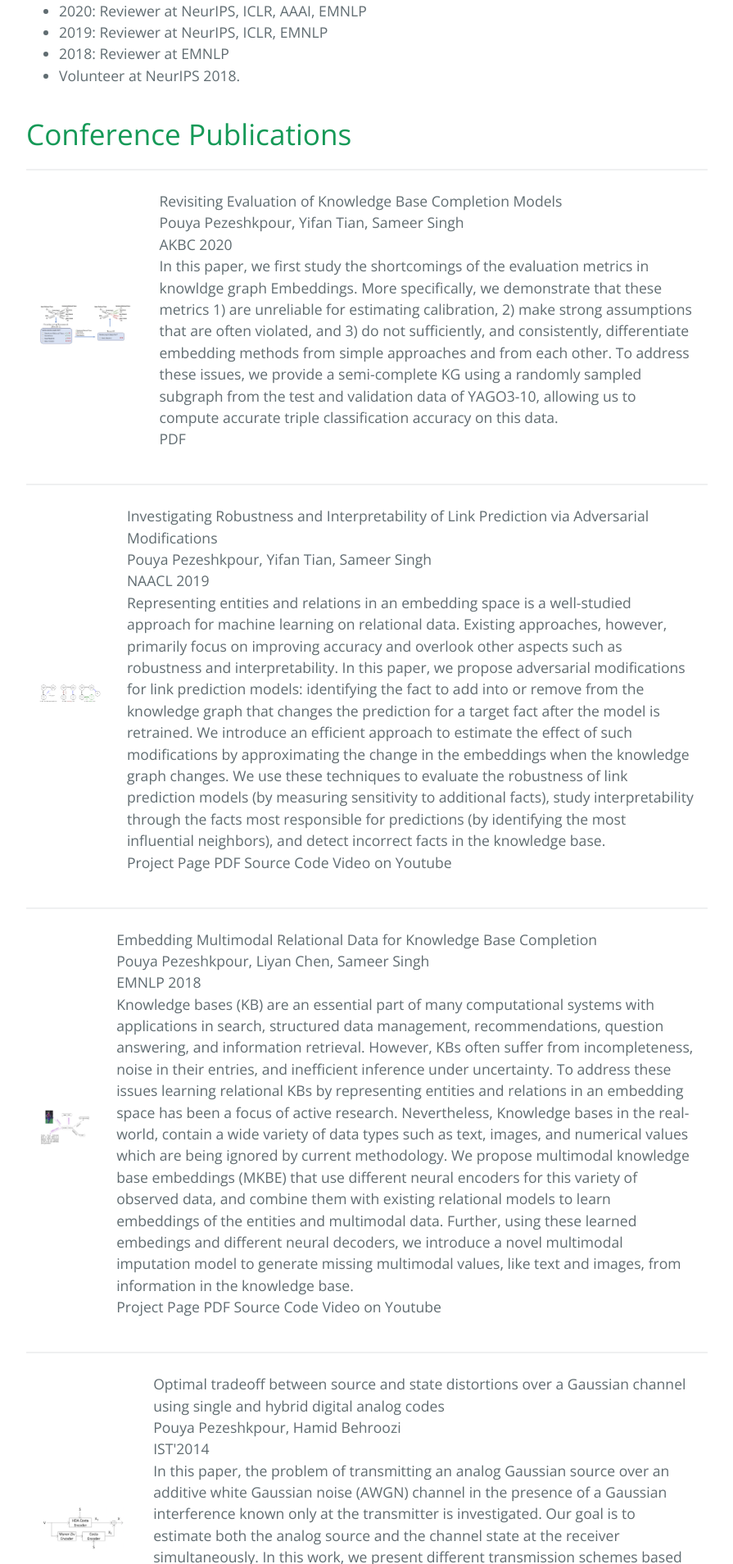
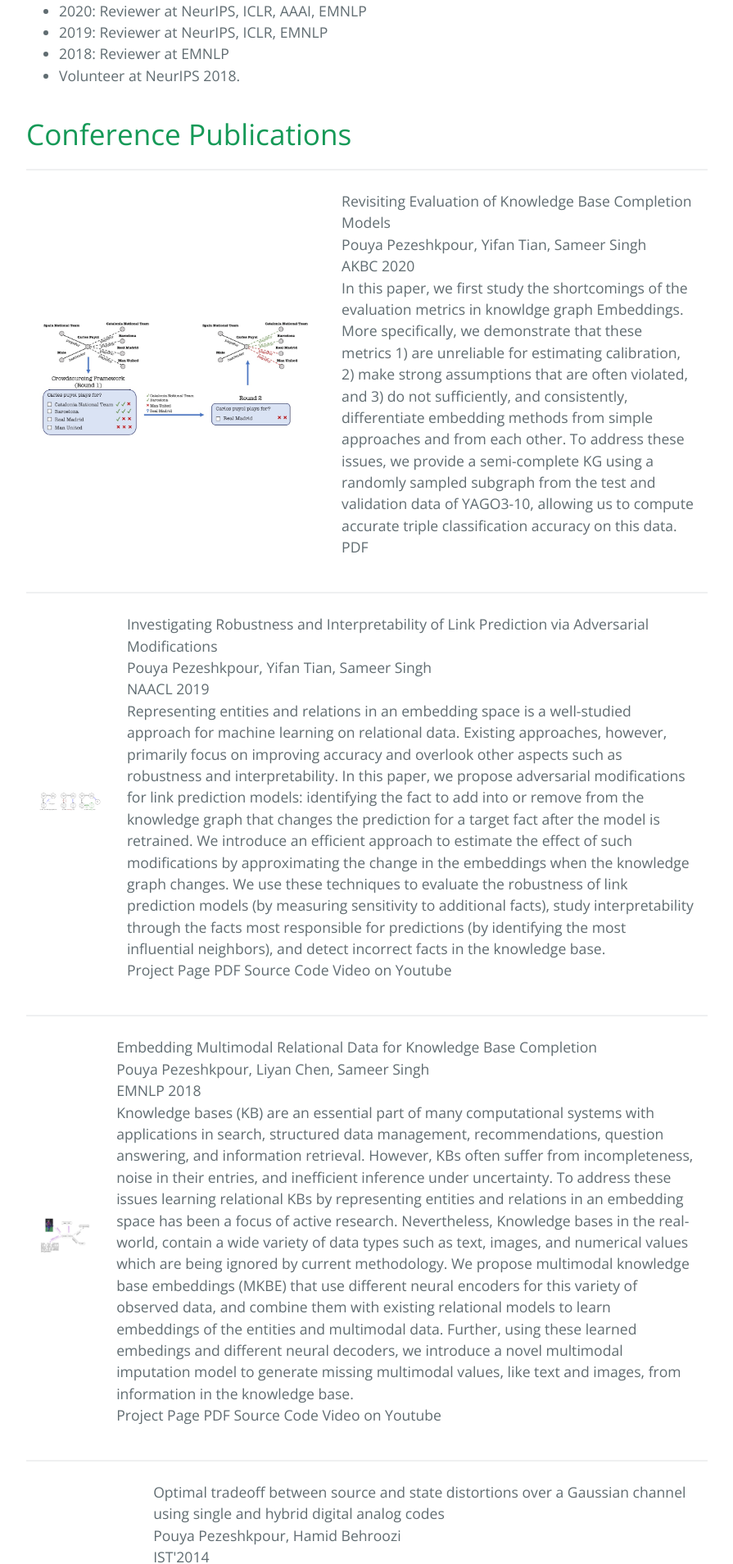
Before and after one commit to pouyapez/pouyapez.github.io, a Jekyll site: the page built from index.md, in a window 1280 px wide. Shown: the part 964-2872 px from the top of the page at 82% size, without its empty margins (192-1087 px from the left). Built offline with Jekyll 4.4.1, drawn with Linux system fonts in a browser that asks for light colours.

Commit message:
Update index.md

```diff
--- a/index.md
+++ b/index.md
@@ -45,7 +45,7 @@
    <table class="content-table">
       <tr>
         <td>
-          <img class="left-align image noselect" src="/images/crowd.jpg" style="width:100%" width="5000">
+          <img class="left-align image noselect" src="/images/crowd.jpg" width="5000">
         </td>
         <td>
           <p class="text right-align text-large add-top-margin" style="width:100%;">
```
